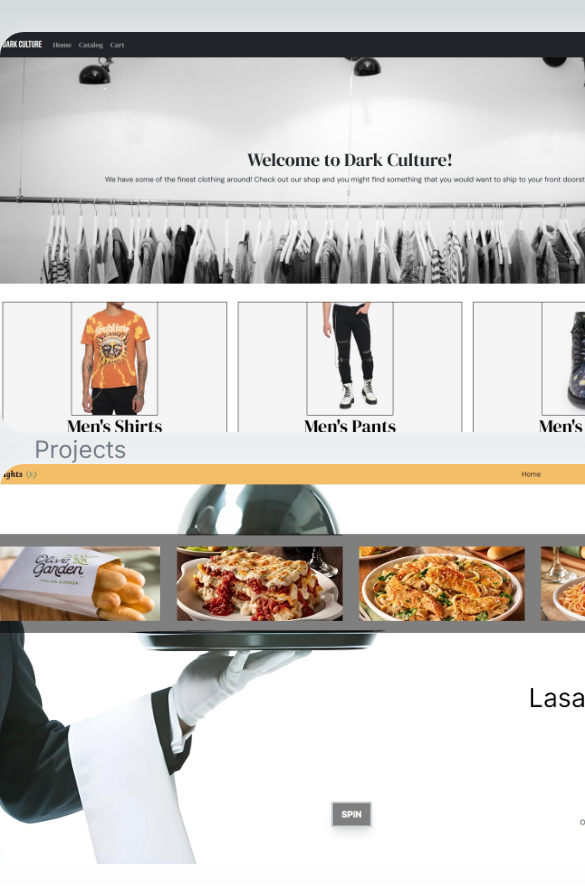
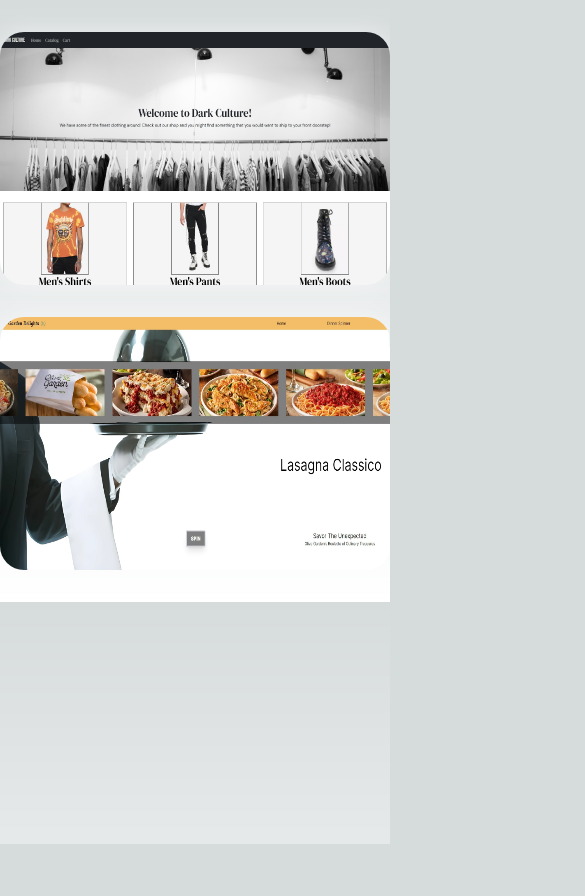
Before and after one commit to JordanTDawson/Portfolio, a Next.js app in the folder portfolio/: page /projects in a window 390 px wide. Shown: the top 896 px of the page, 585 px wide, since content can reach past the window. After the commit the page ends 844 px from the top, so only its background shows below. Built offline with nearby package versions, Linux system fonts and the light colour scheme.

Commit message:
Completed PC projects section. Need to update for mobile responsiveness.

```diff
--- a/portfolio/src/app/page.tsx
+++ b/portfolio/src/app/page.tsx
@@ -1,12 +1,11 @@
-import Qualifications from "./qualifications/page";
+import Credentials from "./credentials/page";
 import Intro from "./intro/page";
 import Skills from "./skills/page";
 import Projects from "./projects/page";
 
 export default function Home() {
-
   return (
-    <div className="snap-y snap-mandatory ml-[100px] p-4">
+    <div className="snap-y snap-mandatory ml-[150px] p-4">
       <section className="lg:snap-start flex justify-center items-center min-h-screen">
         <Intro />
       </section>
@@ -16,8 +15,8 @@
       <section className="lg:snap-start flex flex-col justify-center items-center min-h-screen" id="projects">
         <Projects />
       </section>
-      <section className="lg:snap-start flex justify-center items-center min-h-screen" id="qualifications">
-        <Qualifications />
+      <section className="lg:snap-start flex justify-center items-center min-h-screen" id="credentials">
+        <Credentials />
       </section>
     </div>
   );
--- a/portfolio/src/app/projects/page.tsx
+++ b/portfolio/src/app/projects/page.tsx
@@ -1,4 +1,3 @@
-import React from "react";
 import Link from "next/link";
 import projects, { ProjectInfo } from "../assets/data/projects";
 import Image from "next/image";
@@ -7,52 +6,55 @@
     return (
         <>
             {projects.map((project: ProjectInfo) => (
-                <Link key={project.alt} href={project.page} rel="noreferrer" target="_blank"
-                      className="shadow-white rounded-3xl my-8 relative block w-[700px] h-[400px] max-w-[1000px]"
-                >
-                    <div className="p-4 absolute inset-0 rounded-3xl overflow-hidden duration-300">
+                // <a key={project.alt} href={project.page} target="_blank"
+                //       className="shadow-white rounded-3xl my-8 relative block w-[100%] h-[30vh] md:w-[600px] md:h-[400px] max-w-[1000px]"
+                // >
+
+                <div key={project.alt} className="shadow-white rounded-3xl my-8 relative block w-[100%] h-[30vh] md:w-[600px] md:h-[400px] max-w-[1000px]">
+                    <div className="h-full w-full p-4 absolute inset-0 rounded-3xl overflow-hidden duration-300">
                         <Image
                             src={project.image}
                             alt={project.alt}
+                            fill
+                            sizes="100vw"
                             priority
-                            layout="fill"
-                            objectFit="cover"
                         />
                     </div>
-                    <div className="rounded-3xl absolute inset-0 flex flex-col justify-center items-center p-4 bg-black bg-opacity-50 opacity-0 hover:opacity-100 transition duration-300">
+                    <div className="rounded-3xl absolute inset-0 flex flex-col justify-center items-center pt-4 bg-black bg-opacity-50 opacity-0 hover:opacity-100 transition duration-300">
                         <h1 className="text-white text-3xl font-semibold">{project.name}</h1>
                         <h2 className="text-white text-xl">{project.languages}</h2>
-                        <ul className="list-disc text-gray-100 mt-0 m-[2rem] text-md">
+                        <ul className="list-disc text-gray-100 hidden md:block mx-[2rem] text-md">
                             <li className="mt-4">{project.bulletOne}</li>
                             <li className="mt-4">{project.bulletTwo}</li>
                             <li className="mt-4">{project.bulletThree}</li>
                         </ul>
-                        <div className="flex flex-wrap">
-                            <Link href={project.page} rel="noreferrer" target="_blank" className="mr-4 mb-4">
+                        <div className="flex flex-wrap gap-4 py-4">
+                            <a href={project.page} rel="noreferrer" className="mr-4 mb-4">
                                 <div className="w-[48px] h-[48px] transform hover:scale-110 transition-transform">
                                     <Image
                                         src="/link.png"
                                         alt="Live Link"
-                                        width={48}
-                                        height={48}
+                                        fill
+                                        sizes="100vw"
                                         priority
                                     />
                                 </div>
-                            </Link>
-                            <Link href={project.repo} rel="noreferrer" target="_blank" className="mr-4 mb-4">
+                            </a>
+                            <a href={project.repo} rel="noreferrer" className="mr-4 mb-4">
                                 <div className="w-[48px] h-[48px] transform hover:scale-110 transition-transform">
                                     <Image
                                         src="/github.png"
                                         alt="Repository"
-                                        width={48}
-                                        height={48}
+                                        fill
+                                        sizes="100vw"
                                         priority
                                     />
                                 </div>
-                            </Link>
+                            </a>
+
                         </div>
                     </div>
-                </Link>
+                </div>
             ))}
         </>
     );
--- a/portfolio/src/app/skills/page.tsx
+++ b/portfolio/src/app/skills/page.tsx
@@ -11,7 +11,7 @@
                 <Link className="hover:bg-gray-900 border border-white border-4 rounded-xl" href={`${skill.homepage}`} rel="noreferer" target="_blank" key={skill.language}>
                     <div className="flex flex-wrap justify-center md:p-4 text-center" >
                         <div className="relative w-[50px] h-[50px] md:w-[100px] md:h-[100px]" >
-                            <Image src={`${skill.image}`} alt={`${skill.alt}`} fill/>
+                            <Image src={`${skill.image}`} alt={`${skill.alt}`} fill sizes="100vh"/>
                         </div>
                         <h1 className="w-full">{skill.language}</h1>
                     </div>
```
Also changed, not shown: portfolio/src/app/credentials/page.tsx (renamed from portfolio/src/app/qualifications/page.tsx).
